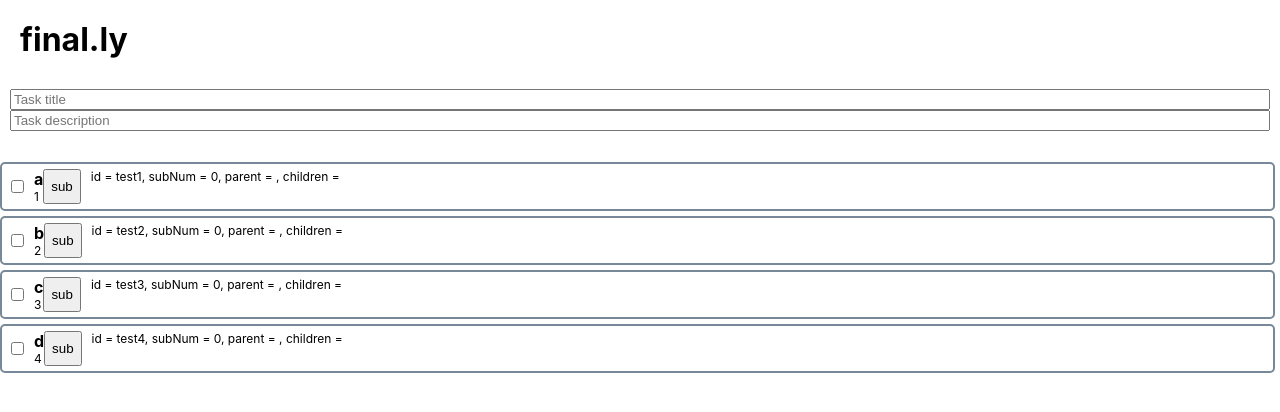
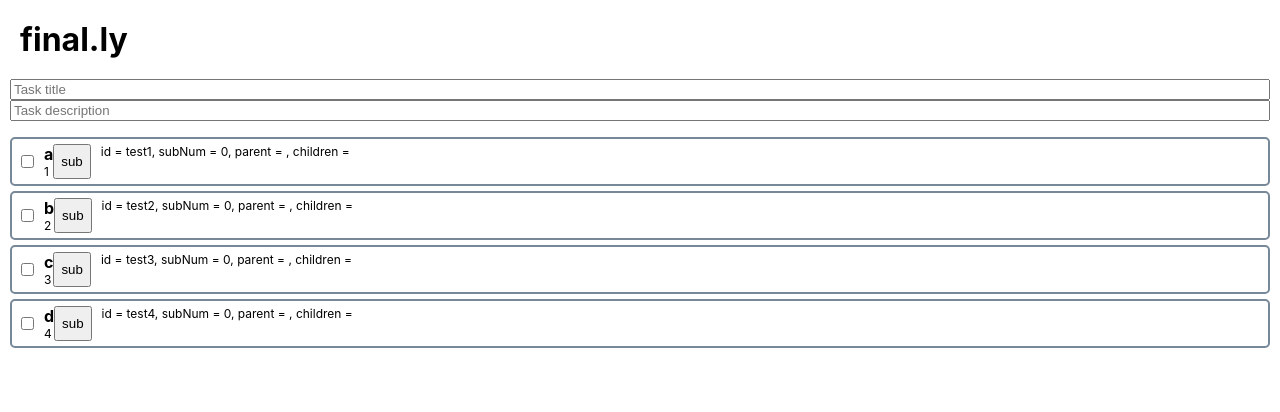
Before and after one commit to linv24/finally, a React (Create React App) app: page / in a window 1280 px wide. Shown: the top 412 px of the page. Built offline with nearby package versions, Linux system fonts and the light colour scheme; the HTML template or start-up script is replaced by a standard one.

Commit message:
Document convertToSubtask

```diff
--- a/src/App.css
+++ b/src/App.css
@@ -11,6 +11,7 @@
 .taskListContainer {
   display: flex;
   flex-direction: column;
+  margin: 10px;
 }
 
 .taskList {
@@ -23,7 +24,7 @@
   border-radius: 5px;
   display: flex;
   flex-direction: row;
-  margin: 5px;
+  margin-bottom: 5px;
   padding: 5px;
 }
 
@@ -46,7 +47,6 @@
 }
 
 .newTaskForm {
-  padding: 10px;
   display: flex;
   flex-direction: column;
 }
--- a/src/components/TaskList.js
+++ b/src/components/TaskList.js
@@ -68,30 +68,39 @@ export default function TaskList() {
 		return 'task' + (idCounter + 1);
 	}
 
+	/**
+	 * Given a taskId, indent the task by 1 (if applicable). Updates taskList and related parent/children maps
+	 *
+	 * @param {string} taskId unique ID for task to subtask
+	 * @returns {undefined} no value, returns control
+	 */
 	function convertToSubtask(taskId) {
 		// TODO: optimization, store max subNum, only check all parents when previous subNum = max
 		const taskIx = taskList.findIndex((t) => t.id === taskId)
 		const task = taskList[taskIx];
 		if (taskIx > 0) { // Cannot make subtask of first task in list
-			// Search backwards from taskIx for the first "parent" task that has an equal subNum
+			// Get index of old parent, new parent, and task's index in old parent's children
 			const oldParentTaskId = toParentMap.get(taskId);
 			let newParentTaskId;
 			let childIx;
-			if (oldParentTaskId !== undefined) { 	// If task has parentId, it's already a subtask
-				// Can only subtask if parent has a child to the left of task (to become task's new parent)
+			// If task has parentId, it's already a subtask
+			if (oldParentTaskId !== undefined) {
+				// New parent is the child left of task in old parent's children, if it exists
 				childIx = toChildrenMap.get(oldParentTaskId).indexOf(taskId);
 				if (childIx === 0) {
 					return;
 				} else {
 					newParentTaskId = toChildrenMap.get(oldParentTaskId)[childIx - 1];
 				}
-			} else { 						// Else, task is a root (subNum=0), so parent is next root above
+			}
+			// Else, task is a root (subNum=0), so parent is next root above
+			else {
 				newParentTaskId = [...taskList].slice(0, taskIx).reverse().find((t) => t.subNum === 0).id;
 				// If task.subNum = 0 and taskIx != 0, free to subtask
 			}
 
+			// Adjust children of old parent
 			const tempToChildrenMap = new Map(toChildrenMap);
-			// Adjust children of old parent
 			if (oldParentTaskId !== undefined) {
 				const oldChildren = toChildrenMap.get(oldParentTaskId)
 				tempToChildrenMap.set(oldParentTaskId, oldChildren.slice(0, childIx).concat(oldChildren.slice(childIx + 1)));
@@ -136,18 +145,26 @@ export default function TaskList() {
 				subNum: task.subNum + 1
 			}
 			tempToParentMap.set(taskId, newParentTaskId);
+			tempToChildrenMap.delete(taskId); // Delete children after subtasking
 			// Adjust parent of children of task
 			if (toChildrenMap.get(taskId) !== undefined) {
 				toChildrenMap.get(taskId).forEach((childId) => {
 					tempToParentMap.set(childId, newParentTaskId);
 				});
 			}
-			tempToChildrenMap.delete(taskId); // Delete children after subtasking
 			// TODO: update idToTask too
 
 			setToChildrenMap(tempToChildrenMap);
 			setToParentMap(tempToParentMap);
 			setTaskList(taskList.slice(0, taskIx).concat(newTask).concat(taskList.slice(taskIx + 1)));
+		}
+	}
+
+	function convertToSupertask(taskId) {
+		const taskIx = taskList.findIndex((t) => t.id === taskId)
+		const task = taskList[taskIx];
+		if (task.subNum > 0 && taskIx > 0) { // Cannot convert to supertask if unindented or is first task
+
 		}
 	}
 
```
